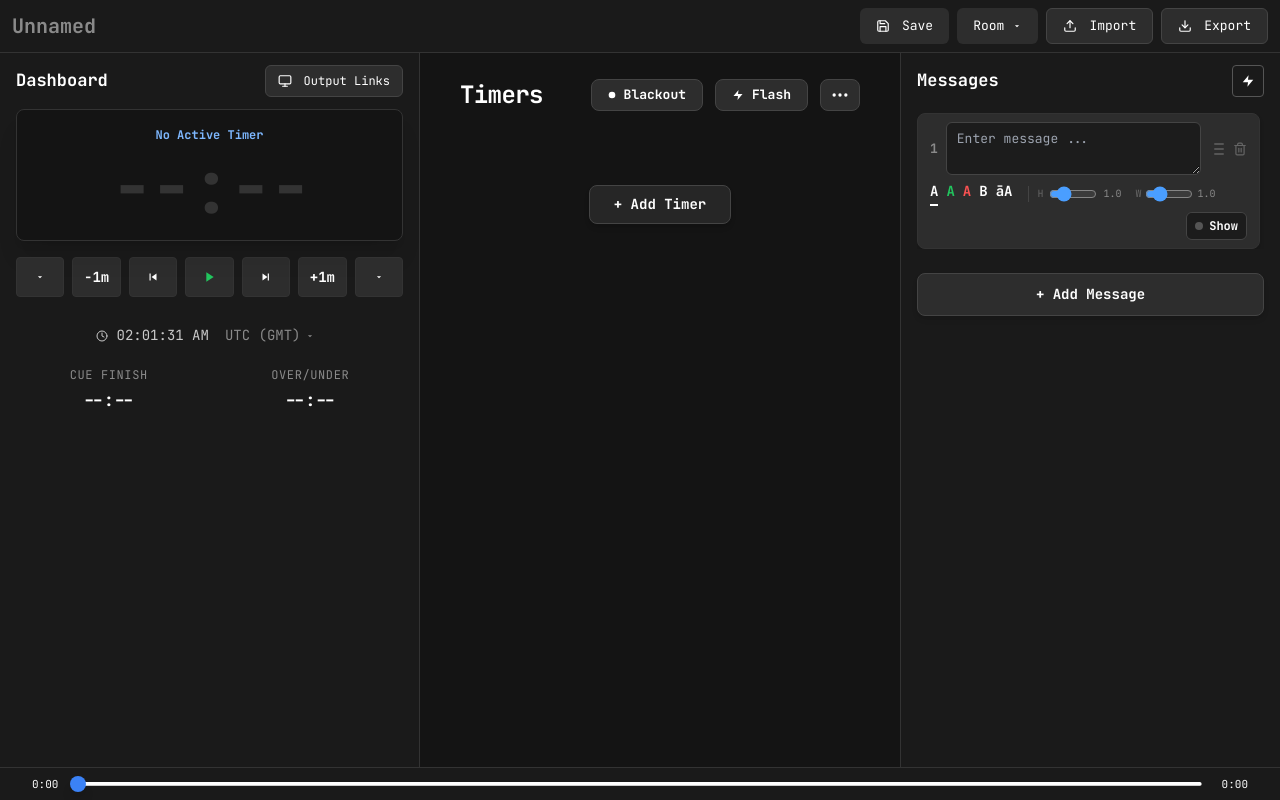
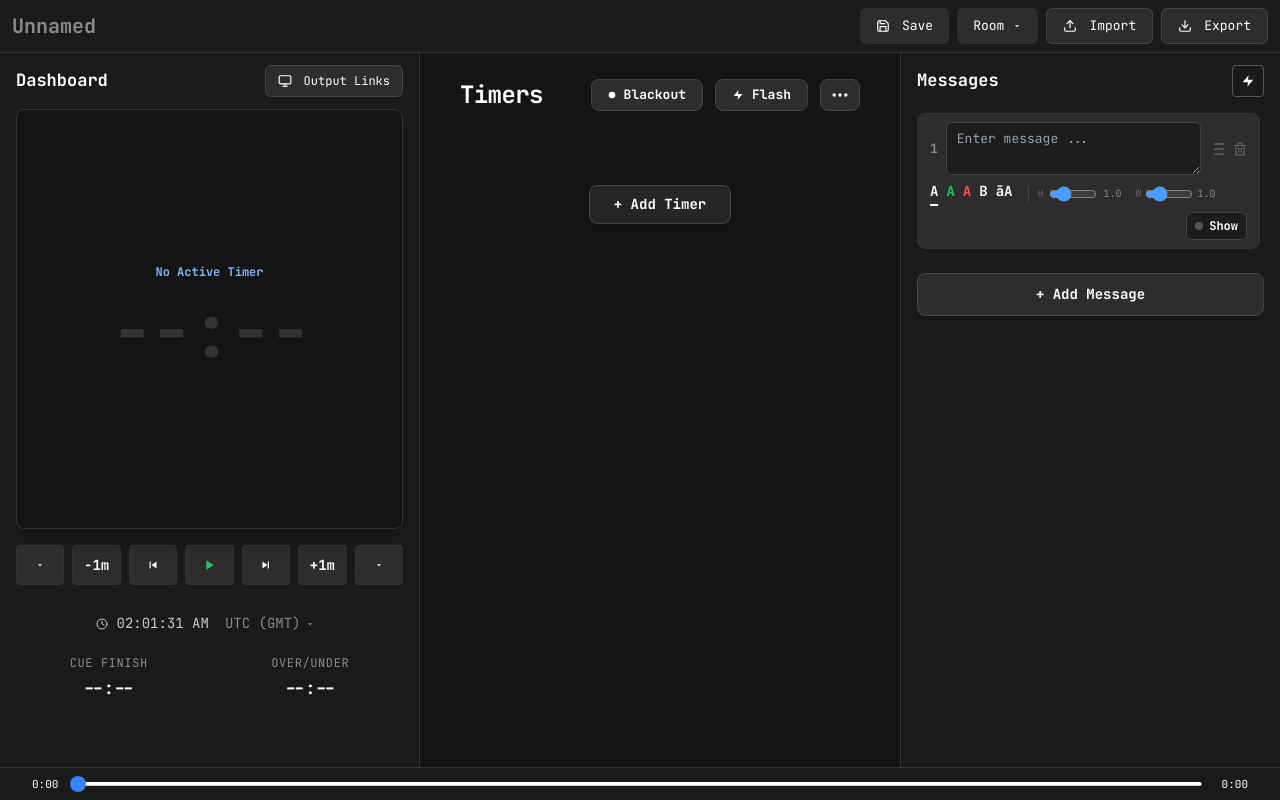
Before and after one commit to e1n7/stage-timer, a React (Vite) app: page / in a window 1280 px wide. Built offline with nearby package versions, Linux system fonts and the light colour scheme.

Commit message:
Dashboard: fixed-size timer container, font scale doesn't shift layout

```diff
--- a/src/App.tsx
+++ b/src/App.tsx
@@ -1380,7 +1380,7 @@ function App() {
       <div className="flex flex-1 overflow-hidden">
         <aside className="flex w-[420px] flex-col border-r border-[#333] px-4 py-3">
           <div className="mb-3 flex items-center justify-between"><h2 className="text-[17px] font-bold text-white">Dashboard</h2><button type="button" onClick={openOutput} className="flex h-8 items-center gap-2 rounded-md border border-[#444] bg-[#2d2d2d] px-3 text-[12px] text-white hover:bg-[#383838]"><IconScreen className="mr-1" /> Output Links</button></div>
-          <div className={`relative rounded-lg border border-[#333] bg-[#141414] p-4 shadow-xl transition-all duration-300`}>
+          <div className={`relative flex h-[420px] w-full flex-col justify-center rounded-lg border border-[#333] bg-[#141414] p-4 shadow-xl transition-all duration-300`}>
             {isBlackout && <div className="absolute inset-0 z-10 rounded-lg bg-black" />}
             {(getActiveMessage().messageShown && getActiveMessage().messageText && !isBlackout) ? (
               <div className="flex h-[340px] w-full items-center justify-center px-4">
@@ -1411,7 +1411,7 @@ function App() {
             )}
             <div className="flex items-center justify-center text-[12px]"><span className="font-bold text-[#7eb8ff]">{displaySettings.title}</span></div>
             <div
-              className="digit mt-2 text-center text-[72px] font-bold leading-none tracking-tighter transition-all duration-75"
+              className="digit mt-2 flex h-[86px] w-full items-center justify-center text-center text-[72px] font-bold leading-none tracking-tighter transition-all duration-75"
               style={{
                 color: getDashboardTextColor(),
                 opacity: (isFlashing && !isFlash) ? 0 : 1,
@@ -1427,7 +1427,7 @@ function App() {
 
           {activeTimerId && (
             <>
-              <div className="mt-4 flex items-center gap-4 text-[13px]">
+              <div className="mt-3 flex items-center gap-4 text-[13px]">
                 <span className="inline-block rounded border border-[#333] px-2 py-[2px] text-[10px] font-bold tracking-wider text-[#8a8a8a]">ON AIR</span>
                 <div className="flex items-center gap-2 text-white">
                   <div className={`h-2 w-2 rounded-full ${hoverTime !== null ? 'bg-white shadow-[0_0_8px_rgba(255,255,255,0.8)]' : 'bg-[#444]'}`}></div>
```
